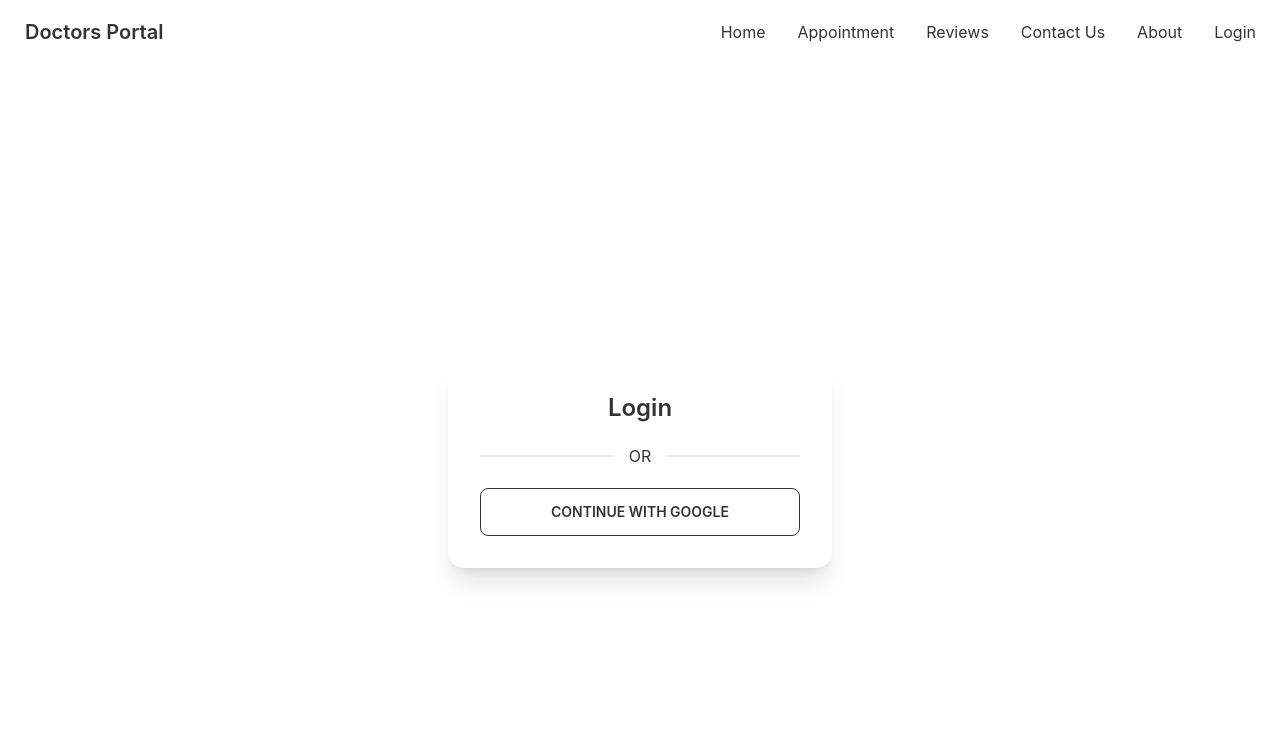
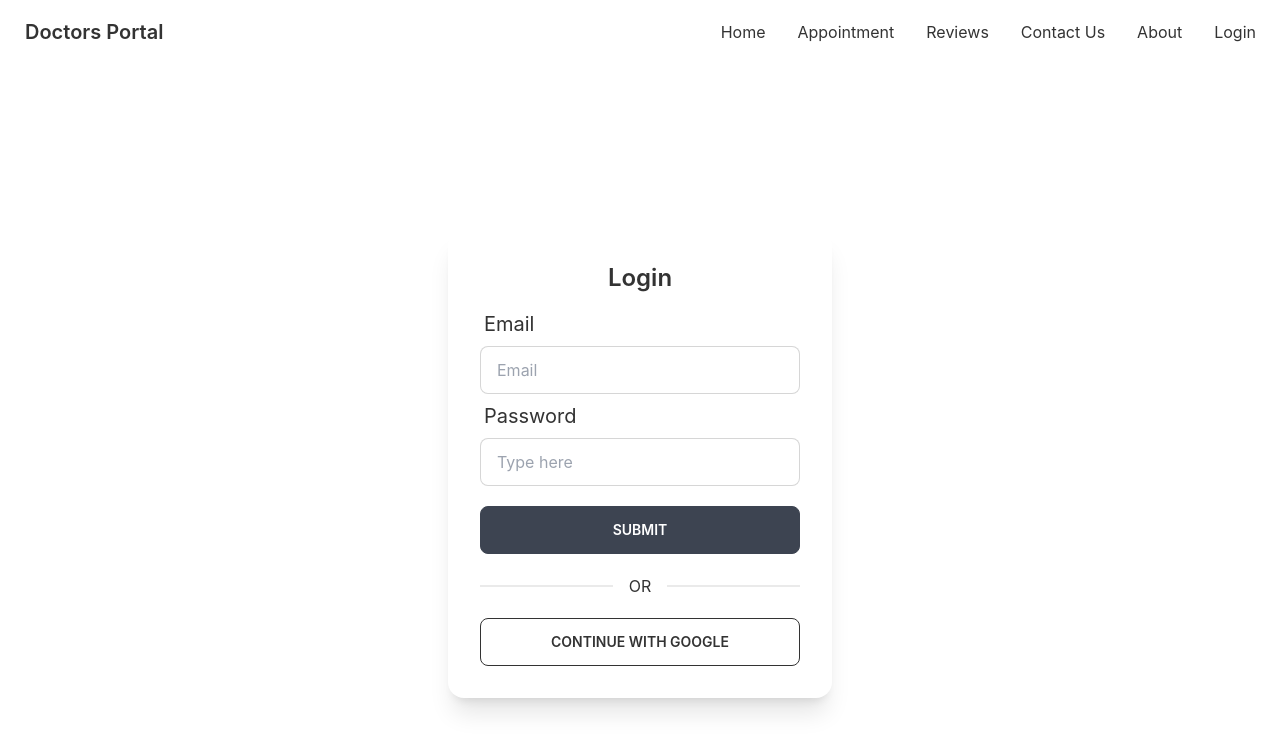
Before and after one commit to assraf-nur/doctors-portal-client, a React (Create React App) app: page /login in a window 1280 px wide. Shown: the top 752 px of the page. Built offline with nearby package versions, Linux system fonts and the light colour scheme.

Commit message:
add react hook form

```diff
--- a/package.json
+++ b/package.json
@@ -13,6 +13,7 @@
     "react-day-picker": "^8.0.4",
     "react-dom": "^18.1.0",
     "react-firebase-hooks": "^5.0.3",
+    "react-hook-form": "^7.31.1",
     "react-router-dom": "^6.3.0",
     "react-scripts": "5.0.1",
     "web-vitals": "^2.1.4"
--- a/src/Components/Pages/Login/Login.js
+++ b/src/Components/Pages/Login/Login.js
@@ -1,15 +1,55 @@
 import React from "react";
 import { useSignInWithGoogle } from "react-firebase-hooks/auth";
 import auth from "../../../firebase.init";
+import { useForm } from "react-hook-form";
 
 const Login = () => {
   const [signInWithGoogle, user, loading, error] = useSignInWithGoogle(auth);
+
+  const {
+    register,
+    formState: { errors },
+    handleSubmit,
+  } = useForm();
+
+  const onSubmit = (data) => {
+    console.log(data);
+  };
+
   return (
     <div className="px-12 flex justify-center items-center h-screen">
       <div className="card w-96 bg-base-100 shadow-xl">
         <div className="card-body">
           <h2 className="card-title mx-auto text-2xl">Login</h2>
+          <form onSubmit={handleSubmit(onSubmit)}>
+            <div class="form-control w-full max-w-xs">
+              <label class="label">
+                <span class="label-text text-xl">Email</span>
+              </label>
+              <input
+                {...register("email", { required: true })}
+                type="email"
+                placeholder="Email"
+                class="input input-bordered w-full max-w-xs"
+              />
+              {errors.email?.type === "required" &&
+                "Email is required"}
 
+              <div class="form-control w-full max-w-xs">
+                <label class="label">
+                  <span class="label-text text-xl">Password</span>
+                </label>
+                <input {...register("password", { required: true })}
+                  type="password"
+                  placeholder="Type here"
+                  class="input input-bordered w-full max-w-xs"
+                />
+                {errors.password && "Password is required"}
+              </div>
+            </div>
+
+            <input className="btn w-full mt-5 text-white" type="submit" />
+          </form>
           <div className="divider">OR</div>
           <button
             onClick={() => signInWithGoogle()}
```
Also changed, not shown: 1 other file (tests, documents, lock files or other folders).
